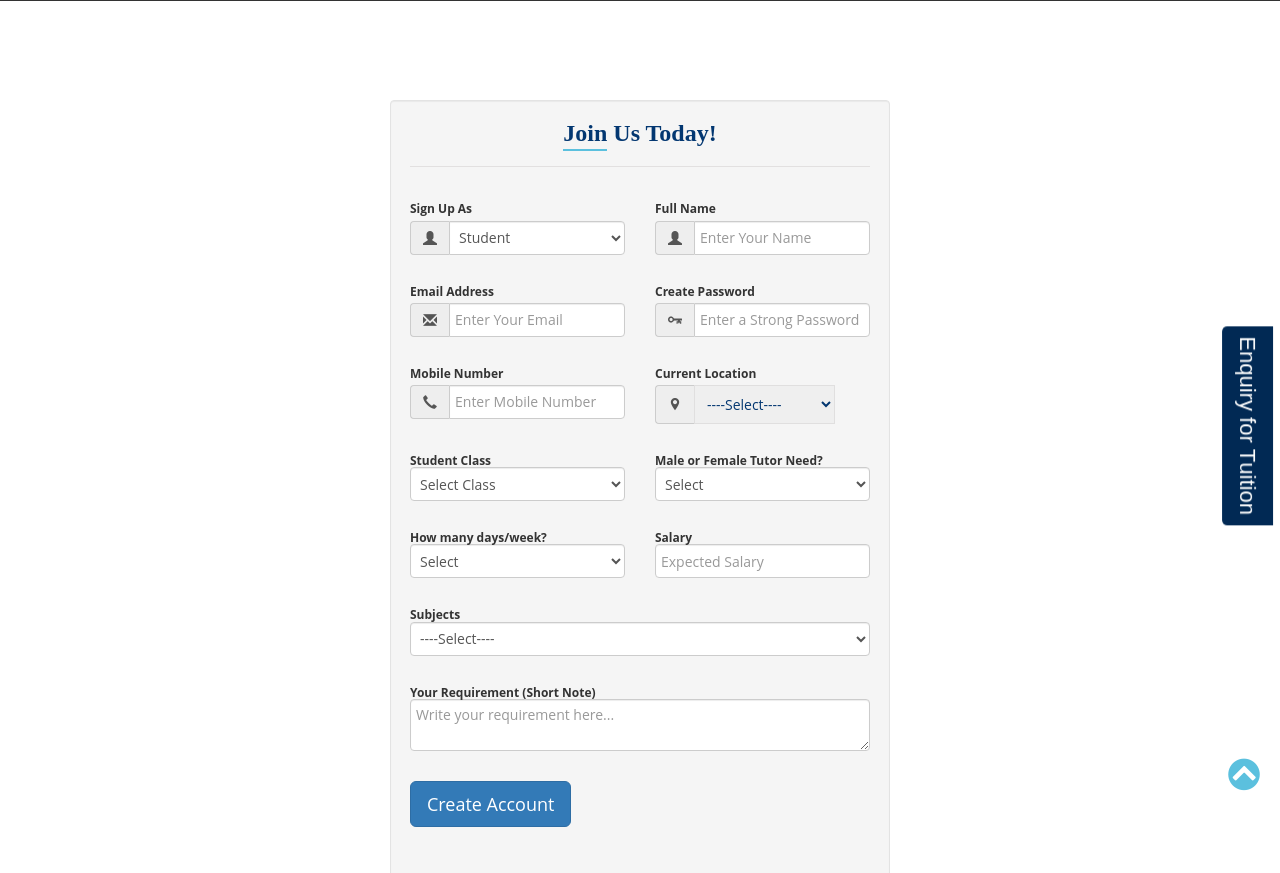
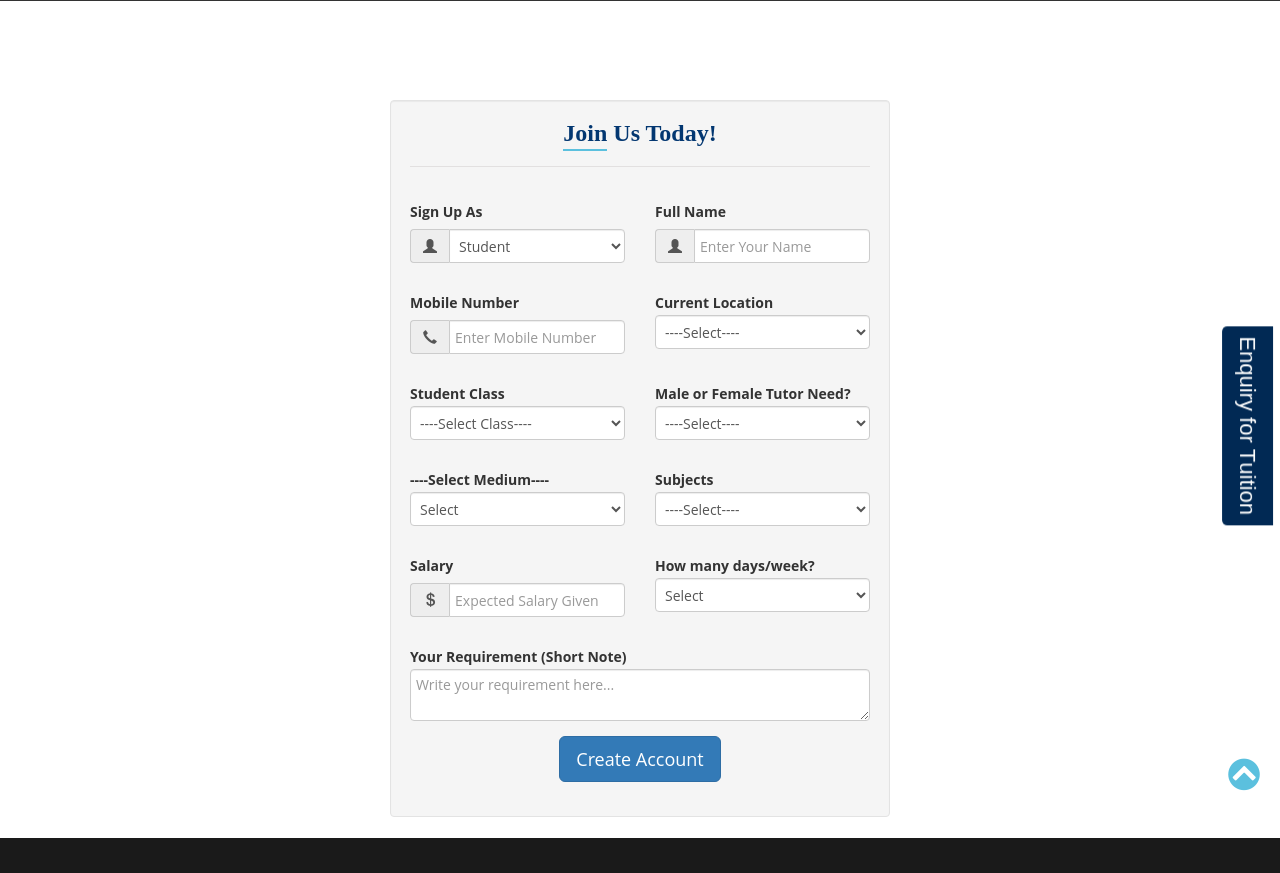
Before and after one commit to kamrul2000/TuitionHub, a plain HTML site: page student-parent.html in a window 1280 px wide. Shown: the top 873 px of the page. Drawn offline with Linux system fonts and the light colour scheme; some packages are replaced by stand-ins of ours.

Commit message:
Sign Up Updated

```diff
--- a/student-parent.html
+++ b/student-parent.html
@@ -164,7 +164,7 @@
 
             <div class="form-group">
               <div class="col-md-6 col-sm-6 inputGroupContainer">
-                <h6>Sign Up As</h6>
+                <label>Sign Up As</label>
                 <div class="input-group">
                   <span class="input-group-addon"><i class="glyphicon glyphicon-user"></i></span>
                   <select name="user_type" class="form-control" required>
@@ -174,7 +174,7 @@
                 </div>
               </div>
               <div class="col-md-6 col-sm-6 inputGroupContainer">
-                <h6>Full Name</h6>
+                <label>Full Name</label>
                 <div class="input-group">
                   <span class="input-group-addon"><i class="glyphicon glyphicon-user"></i></span>
                   <input type="text" name="name" placeholder="Enter Your Name" class="form-control" required>
@@ -184,34 +184,15 @@
 
             <div class="form-group">
               <div class="col-md-6 col-sm-6 inputGroupContainer">
-                <h6>Email Address</h6>
-                <div class="input-group">
-                  <span class="input-group-addon"><i class="glyphicon glyphicon-envelope"></i></span>
-                  <input type="email" name="email_id" placeholder="Enter Your Email" class="form-control" required>
-                </div>
-              </div>
-              <div class="col-md-6 col-sm-6 inputGroupContainer">
-                <h6>Create Password</h6>
-                <div class="input-group">
-                  <span class="input-group-addon"><i class="icofont icofont-ui-password"></i></span>
-                  <input type="password" name="password" placeholder="Enter a Strong Password" class="form-control" required>
-                </div>
-              </div>
-            </div>
-
-            <div class="form-group">
-              <div class="col-md-6 col-sm-6 inputGroupContainer">
-                <h6>Mobile Number</h6>
+                <label>Mobile Number</label>
                 <div class="input-group">
                   <span class="input-group-addon"><i class="glyphicon glyphicon-earphone"></i></span>
                   <input type="text" name="mobile" pattern="[6-9][0-9]{9}" minlength="10" maxlength="10" placeholder="Enter Mobile Number" class="form-control" required>
                 </div>
               </div>
                 <div class="col-md-6 col-sm-6 inputGroupContainer">
-                <h6>Current Location</h6>
-                <div class="input-group">
-                  <span class="input-group-addon"><i class="icofont icofont-location-pin"></i></span>
-<select name="location" data-live-search="true">
+                <label>Current Location</label>
+                <select name="location" class="form-control" data-live-search="true">
                   <option value="">----Select----</option>
                   <option value="Dhanmondi">Dhanmondi</option>
                   <option value="Gulshan">Gulshan</option>
@@ -229,15 +210,15 @@
                   <option value="Jatrabari">Jatrabari</option>
                   <option value="Badda">Badda</option>
                   <option value="Rampura">Rampura</option>
-</select>                </div>
+                </select>
               </div>
             </div>
 
             <div class="form-group">
               <div class="col-md-6 col-sm-6 inputGroupContainer">
-                <h6>Student Class</h6>
+                <label>Student Class</label>
                 <select name="student_class" class="form-control" required>
-        <option value="">Select Class</option>
+                  <option value="">----Select Class----</option>
                   <option value="1">Class 1</option>
                   <option value="2">Class 2</option>
                   <option value="3">Class 3</option>
@@ -254,19 +235,58 @@
                 </select>
               </div>
               <div class="col-md-6 col-sm-6 inputGroupContainer">
-                <h6>Male or Female Tutor Need?</h6>
+                <label>Male or Female Tutor Need?</label>
                 <select name="tutor_gender" class="form-control" required>
-                  <option value="">Select</option>
+                  <option value="">----Select----</option>
                   <option value="Male">Male</option>
                   <option value="Female">Female</option>
                   <option value="Any">Any</option>
+                </select>
+              </div>
+
+
+            </div>
+
+            <div class="form-group">
+              <div class="col-md-6 col-sm-6 inputGroupContainer">
+                <label>----Select Medium----</label>
+                <select name="medium" class="form-control" required>
+                  <option value="">Select</option>
+                  <option value="English">English</option>
+                  <option value="Bangla">Bangla</option>
+                </select>
+              </div>
+              <div class="col-md-6 col-sm-6 inputGroupContainer">
+                <label>Subjects</label>
+                <select name="subject" class="form-control" data-live-search="true" required>
+                  <option value="">----Select----</option>
+                  <option value="Physics">Physics</option>
+                  <option value="Chemistry">Chemistry</option>
+                  <option value="Biology">Biology</option>
+                  <option value="Science">Science</option>
+                  <option value="Mathematics">Mathematics</option>
+                  <option value="Bangla">Bangla</option>
+                  <option value="English">English</option>
+                  <option value="ICT">ICT</option>
+                  <option value="Higher Math">Higher Math</option>
+                  <option value="Accounting">Accounting</option>
+                  <option value="Finance & Banking">Finance & Banking</option>
+                  <option value="All Subjects">All Subjects</option>
                 </select>
               </div>
             </div>
 
             <div class="form-group">
                 <div class="col-md-6 col-sm-6 inputGroupContainer">
-                <h6>How many days/week?</h6>
+                <label>Salary</label>
+                <div class="input-group">
+                  <span class="input-group-addon"><i class="glyphicon glyphicon-usd"></i></span>
+                  <input type="text" name="salary" placeholder="Expected Salary Given" class="form-control" required>
+                </div>
+              </div>
+
+              <div class="col-md-6 col-sm-6 inputGroupContainer">
+                <label>How many days/week?</label>
                 <select name="days_per_week" class="form-control" required>
                   <option value="">Select</option>
                   <option value="1">1 Day</option>
@@ -277,52 +297,17 @@
                   <option value="6">6 Days</option>
                 </select>
               </div>
-              <div class="col-md-6 col-sm-6 inputGroupContainer">
-                <h6>Salary</h6>
-                <input type="text" name="salary" placeholder="Expected Salary" class="form-control" required>
-              </div>
             </div>
 
             <div class="form-group">
               <div class="col-md-12 inputGroupContainer">
-                <h6>Subjects</h6>
-<select name="subject" data-live-search="true" class="form-control" required>
-    <option value="">----Select----</option>
-    <option value="Physics">Physics</option>
-    <option value="Chemistry">Chemistry</option>
-    <option value="Biology">Biology</option>
-    <option value="Science">Science</option>
-    <option value="Mathematics">Mathematics</option>
-    <option value="Bangla">Bangla</option>
-    <option value="English">English</option>
-    <option value="ICT">ICT (Information & Communication Technology)</option>
-    <option value="Higher Math">Higher Math</option>
-    <option value="Accounting">Accounting</option>
-    <option value="Finance & Banking">Finance & Banking</option>
-    <option value="Business Studies">Business Studies</option>
-    <option value="Economics">Economics</option>
-    <option value="History of Bangladesh & World Civilization">History of Bangladesh & World Civilization</option>
-    <option value="Geography & Environment">Geography & Environment</option>
-    <option value="Civics">Civics</option>
-    <option value="Psychology">Psychology</option>
-    <option value="Islamic Studies">Islamic Studies</option>
-    <option value="Arts & Crafts">Arts & Crafts</option>
-    <option value="Physical Education">Physical Education</option>
-    <option value="All Subjects">All Subjects</option>
-</select>              </div>
-            </div>
-
-            <div class="form-group">
-              <div class="col-md-12 inputGroupContainer">
-                <h6>Your Requirement (Short Note)</h6>
+                <label>Your Requirement (Short Note)</label>
                 <textarea name="requirement" placeholder="Write your requirement here..." class="form-control" required></textarea>
               </div>
             </div>
 
-            <div class="form-group">
-              <div class="col-md-12 pdg-top-bottom15">
-                <button type="submit" class="btn btn-primary btn-lg hvr-bounce-to-top">Create Account</button>
-              </div>
+            <div class="form-group text-center">
+              <button type="submit" class="btn btn-primary btn-lg">Create Account</button>
             </div>
           </div>
         </form>
@@ -330,6 +315,7 @@
     </div>
   </div>
 </div>
+
 
 
 
```
Also changed, not shown: how-it-works.html (+1 -1 lines), register.html (+1 -1 lines). Lines whose indentation alone changed are shown as unchanged.
